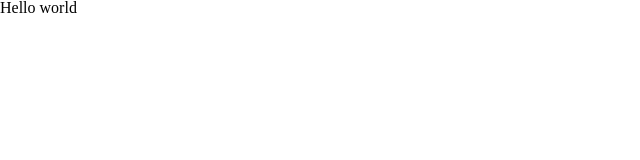
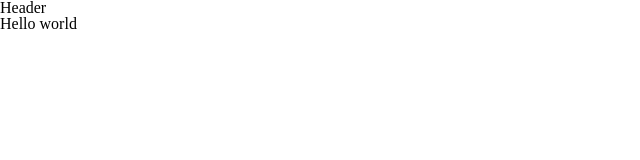
Before and after one commit to koo6357/next-start, a Next.js app: page / in a window 1280 px wide. Shown: the top 160 px of the page, without its empty margins (0-640 px from the left). Built offline with nearby package versions, Linux system fonts and the light colour scheme.

Commit message:
layout, icon generator 추가

```diff
--- a/package.json
+++ b/package.json
@@ -7,13 +7,16 @@
     "build": "next build",
     "start": "next start",
     "lint": "next lint --fix",
-    "test": "jest --watch"
+    "test": "jest --watch",
+    "icon": "npx @svgr/cli --typescript --out-dir ./src/assets/icons  ./src/assets/svg && pnpm run lint"
   },
   "dependencies": {
     "@emotion/react": "^11.10.4",
     "@emotion/styled": "^11.10.4",
     "@reduxjs/toolkit": "^1.8.5",
     "@types/lodash-es": "^4.17.6",
+    "classnames": "^2.3.2",
+    "fxjs": "^0.21.3",
     "lodash-es": "^4.17.21",
     "next": "12.3.1",
     "next-redux-wrapper": "^8.0.0",
@@ -24,6 +27,7 @@
   "devDependencies": {
     "@babel/core": "^7.19.1",
     "@emotion/babel-preset-css-prop": "^11.10.0",
+    "@svgr/cli": "^6.4.0",
     "@testing-library/jest-dom": "^5.15.1",
     "@testing-library/react": "^13.4.0",
     "@testing-library/user-event": "^14.4.3",
--- /dev/null
+++ b/src/components/header/index.tsx
@@ -0,0 +1,9 @@
+import styled from '@emotion/styled';
+
+export const Header = () => {
+  return <Container>Header</Container>;
+};
+
+const Container = styled.div``;
+
+export default Header;
--- /dev/null
+++ b/src/layout/Layout.tsx
@@ -0,0 +1,22 @@
+import React from 'react';
+import styled from '@emotion/styled';
+import Header from '@/components/header';
+
+import { ReactElement } from 'react';
+
+interface Props {
+  children: ReactElement;
+}
+
+export const Layout = ({ children }: Props) => {
+  return (
+    <>
+      <Header />
+      <Container>{children}</Container>
+    </>
+  );
+};
+
+const Container = styled.div``;
+
+export default Layout;
--- a/src/pages/_app.tsx
+++ b/src/pages/_app.tsx
@@ -1,13 +1,25 @@
-import React from 'react';
+import React, { ReactElement, ReactNode } from 'react';
 import type { AppProps } from 'next/app';
+import { NextPage } from 'next';
 
 import GlobalStyle from '@/styles/GlobalStyle';
+import Layout from '../layout/Layout';
 
-function App({ Component, pageProps }: AppProps) {
+export type NextPageWithLayout<P = {}, IP = P> = NextPage<P, IP> & {
+  getLayout?: (page: ReactElement) => ReactNode;
+};
+
+type AppPropsWithLayout = AppProps & {
+  Component: NextPageWithLayout;
+};
+
+function App({ Component, pageProps }: AppPropsWithLayout) {
+  const getLayout = Component.getLayout || ((page) => <Layout>{page}</Layout>);
+
   return (
     <>
       <GlobalStyle />
-      <Component {...pageProps} />
+      {getLayout(<Component {...pageProps} />)}
     </>
   );
 }
```
Also changed, not shown: .eslintrc.js.
